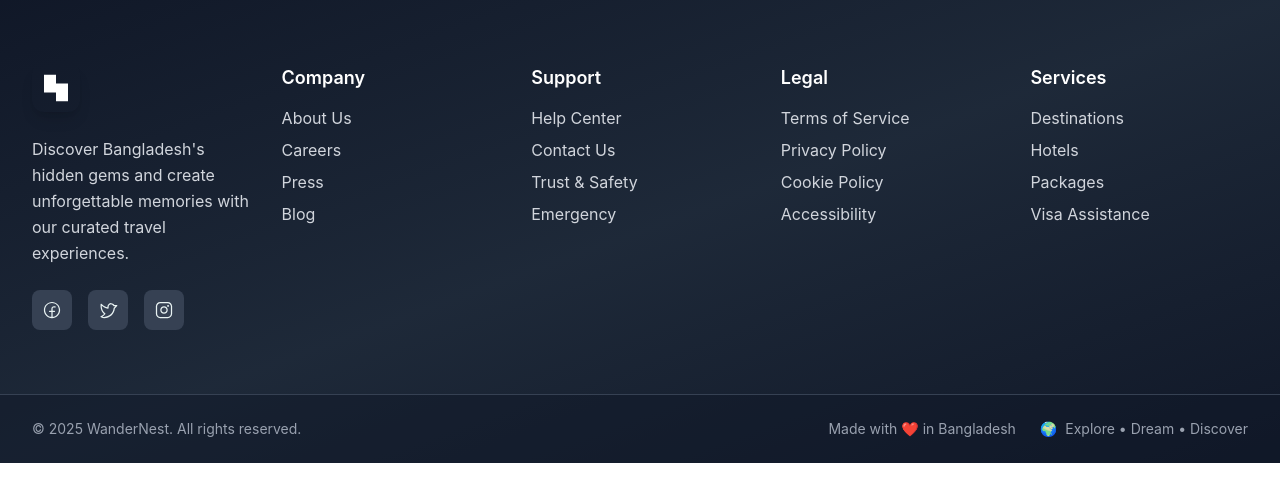
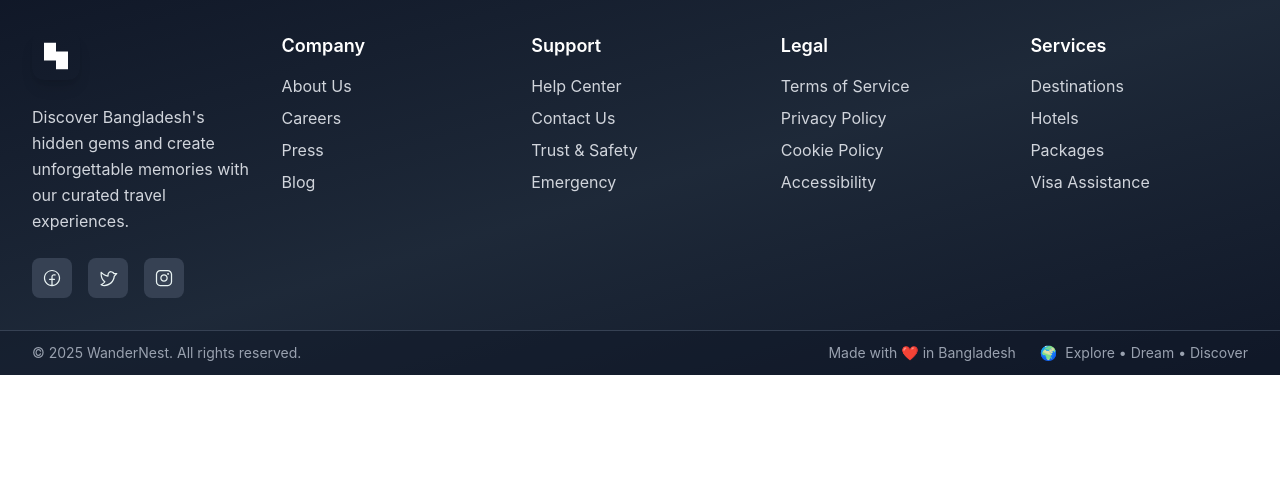
Before and after one commit to Redwan-Ahmed241/Wandernest-Software, a React (Vite) app: page /footer in a window 1280 px wide. Shown: the top 502 px of the page. Built offline with nearby package versions, Linux system fonts and the light colour scheme; no server answers.

Commit message:
Reduce padding in footer for a more compact layout

```diff
--- a/src/Components/Footer.tsx
+++ b/src/Components/Footer.tsx
@@ -67,7 +67,7 @@
   return (
     <footer className="bg-gradient-to-br from-gray-900 via-gray-800 to-gray-900 text-white">
       {/* Main Footer Content */}
-      <div className="max-w-7xl mx-auto px-4 sm:px-6 lg:px-8 py-16">
+      <div className="max-w-7xl mx-auto px-4 sm:px-6 lg:px-8 py-8">
         <div className="grid grid-cols-1 md:grid-cols-2 lg:grid-cols-5 gap-8">
           {/* Brand Section */}
           <div className="lg:col-span-1 space-y-6">
@@ -131,7 +131,7 @@
 
       {/* Bottom Bar */}
       <div className="border-t border-gray-700 bg-gray-900/50">
-        <div className="max-w-7xl mx-auto px-4 sm:px-6 lg:px-8 py-6">
+        <div className="max-w-7xl mx-auto px-4 sm:px-6 lg:px-8 py-3">
           <div className="flex flex-col md:flex-row items-center justify-between gap-4">
             <div className="text-gray-400 text-sm">
               © 2025 WanderNest. All rights reserved.
```
